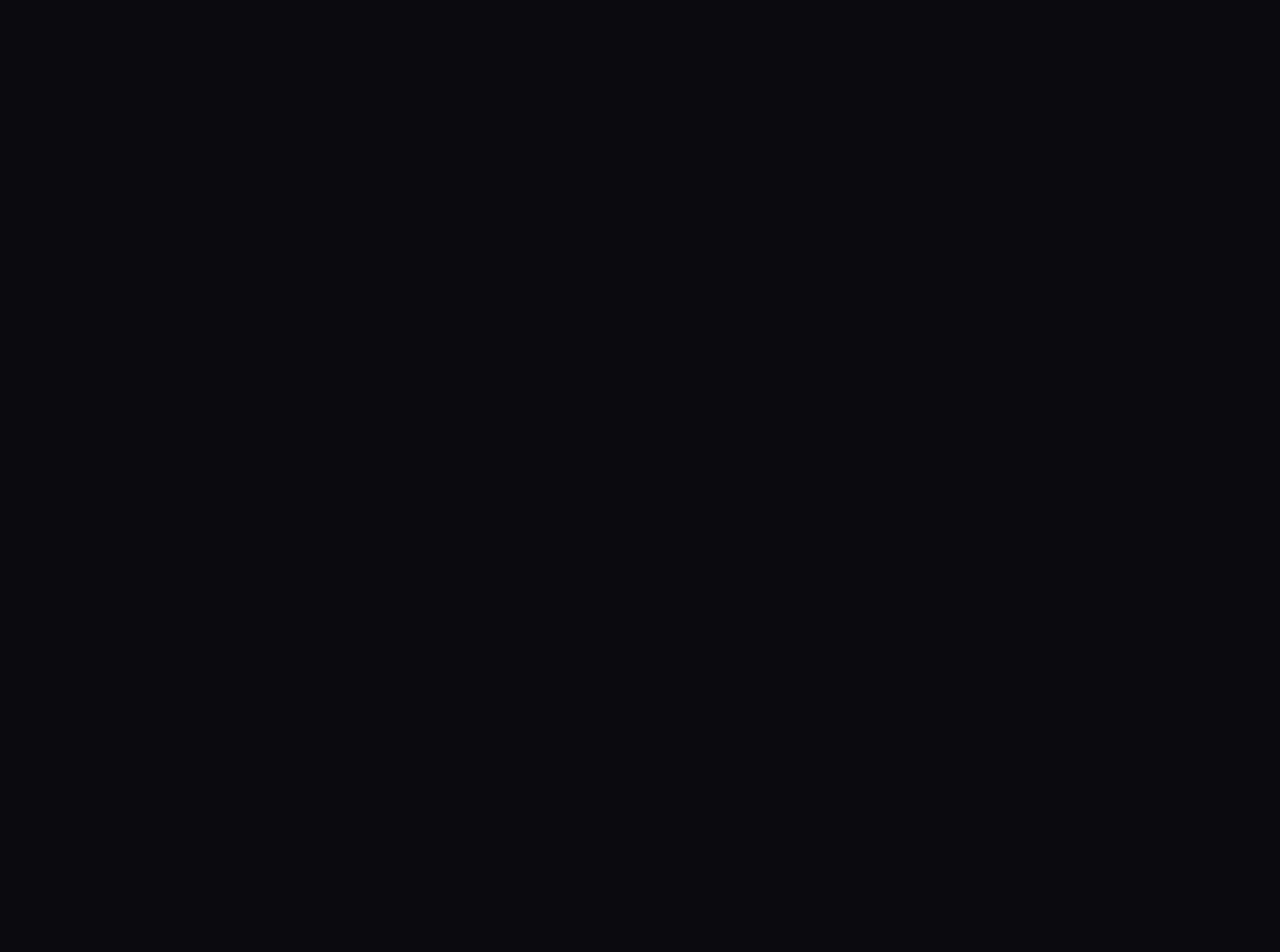
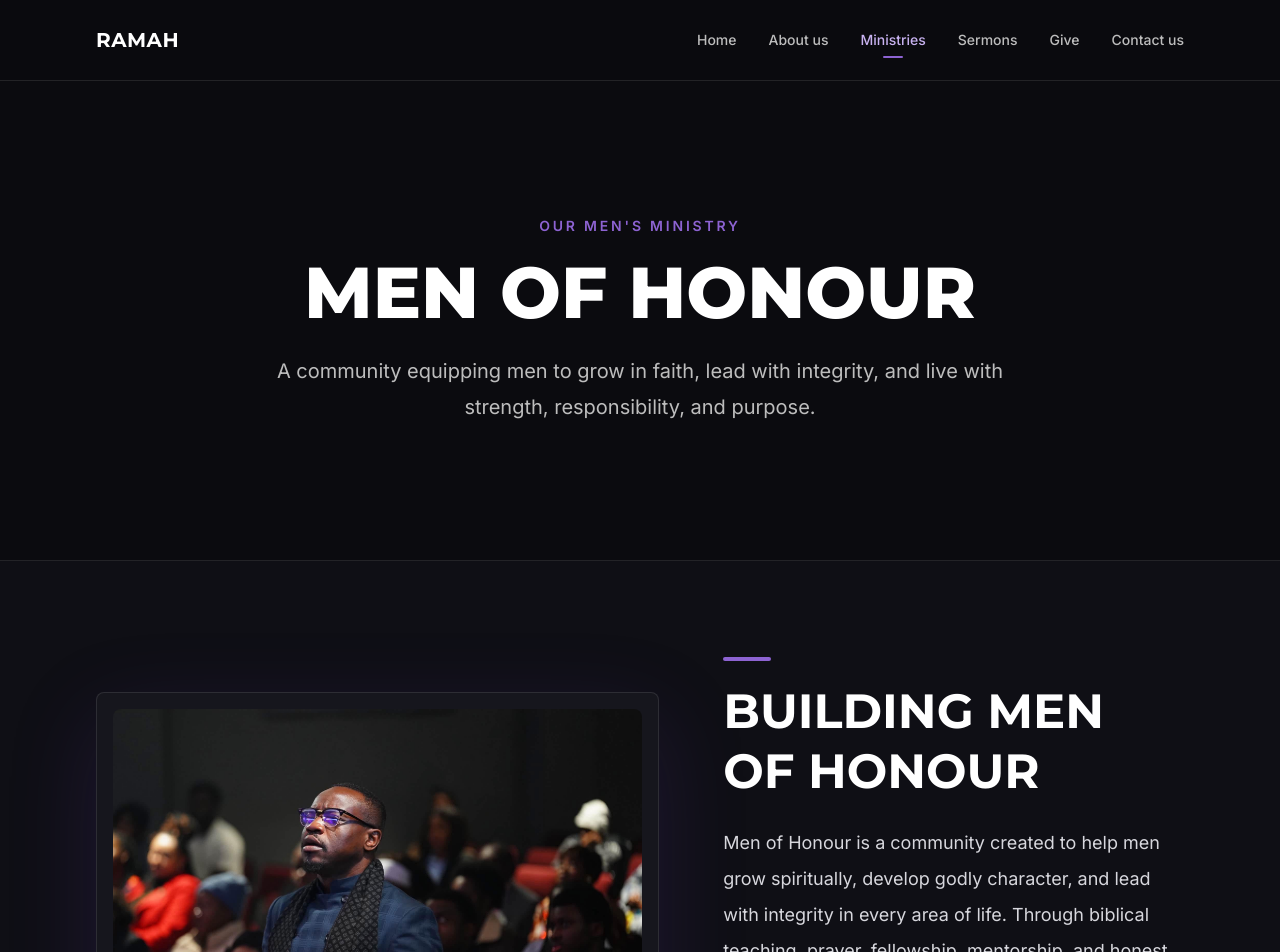
Before and after one commit to Armony-ftk/ramah-church, a Next.js app: page /ministries/men-of-honour in a window 1280 px wide. Before the commit this address had no page. Shown: the top 952 px of the page. Before the commit the page ends 800 px from the top, so only its background shows below. Built offline with nearby package versions, Linux system fonts and the light colour scheme.

Commit message:
Added individual ministries pages

```diff
--- a/src/data/ministries.ts
+++ b/src/data/ministries.ts
@@ -5,7 +5,7 @@
 
 export type MinistryOverviewDetails = {
   title: string;
-  description: string;
+  description?: string;
   paragraphs: string[];
   imageAlt: string;
 };
@@ -79,6 +79,35 @@
       "A safe, joyful and fun space where children are taught God's Word and grow in faith.",
     image: "/images/ministries/ramah-kidz-v2.jpeg",
     href: "/ministries/ramah-kidz",
+    // Temporary placeholder detail-page copy pending official ministry wording from the church.
+    details: {
+      hero: {
+        eyebrow: "OUR CHILDREN'S MINISTRY",
+        description:
+          "A joyful and nurturing space where children discover God, grow in faith, and build a strong spiritual foundation.",
+      },
+      overview: {
+        title: "GROWING YOUNG FAITH",
+        paragraphs: [
+          "RAMAH Kidz is a safe, joyful, and engaging ministry created to help children know God and grow in their faith from an early age. Through age-appropriate biblical teaching, worship, prayer, creative activities, and meaningful interaction, children are encouraged to understand God's Word, develop godly values, and experience church as a place where they are loved, supported, and able to belong.",
+        ],
+        imageAlt:
+          "Children participating in a RAMAH Kidz ministry gathering at The RAMAH Church",
+      },
+      meeting: {
+        title: "MEETING TIMES",
+        description: "Stay connected with our regular gatherings.",
+        prefix: "RAMAH Kidz gathers",
+        highlightedSchedule: "EVERY SUNDAY",
+        suffix:
+          "during our church services unless a specific change is announced.",
+        linkPrefix: "You can also check the",
+        linkLabel: "upcoming events on our homepage",
+        linkHref: "/#upcoming-events-list",
+        linkSuffix:
+          "for the latest ministry activities and special events.",
+      },
+    },
   },
   {
     title: "RAMAH Next-Generation",
@@ -87,6 +116,35 @@
       "A vibrant community where young people gather to fellowship and grow spiritually. ",
     image: "/images/ministries/ramah-next-generation.jpeg",
     href: "/ministries/ramah-next-generation",
+    // Temporary placeholder detail-page copy pending official ministry wording from the church.
+    details: {
+      hero: {
+        eyebrow: "OUR YOUTH MINISTRY",
+        description:
+          "A vibrant community where young people grow spiritually, build meaningful relationships, and discover their God-given purpose.",
+      },
+      overview: {
+        title: "EQUIPPING THE NEXT GENERATION",
+        paragraphs: [
+          "RAMAH Next-Generation is a community where young people and young adults are encouraged to grow in their relationship with God, build genuine friendships, and develop confidence in who God has called them to become. Through biblical teaching, prayer, worship, fellowship, and relevant conversations, the ministry creates a space where the next generation can ask questions, strengthen their faith, discover their gifts, and live with purpose.",
+        ],
+        imageAlt:
+          "Young people gathered during a RAMAH Next-Generation ministry event at The RAMAH Church",
+      },
+      meeting: {
+        title: "MEETING TIMES",
+        description: "Stay connected with our regular gatherings.",
+        prefix: "RAMAH Next-Generation gathers every",
+        highlightedSchedule: "FIRST SATURDAY",
+        suffix:
+          "of the month unless a specific change is announced.",
+        linkPrefix: "You can also check the",
+        linkLabel: "upcoming events on our homepage",
+        linkHref: "/#upcoming-events-list",
+        linkSuffix:
+          "for the latest ministry gatherings and special events.",
+      },
+    },
   },
   {
     title: "Women of Worth",
@@ -133,5 +191,34 @@
       "A community equipping men to lead with integrity, strength, responsibility, and faith.",
     image: "/images/ministries/men-of-honour.jpeg",
     href: "/ministries/men-of-honour",
+    // Temporary placeholder detail-page copy pending official ministry wording from the church.
+    details: {
+      hero: {
+        eyebrow: "OUR MEN'S MINISTRY",
+        description:
+          "A community equipping men to grow in faith, lead with integrity, and live with strength, responsibility, and purpose.",
+      },
+      overview: {
+        title: "BUILDING MEN OF HONOUR",
+        paragraphs: [
+          "Men of Honour is a community created to help men grow spiritually, develop godly character, and lead with integrity in every area of life. Through biblical teaching, prayer, fellowship, mentorship, and honest conversations, men are encouraged to become responsible leaders, faithful husbands and fathers, dependable members of the church, and positive influences in their workplaces and communities.",
+        ],
+        imageAlt:
+          "Men gathered during a Men of Honour ministry event at The RAMAH Church",
+      },
+      meeting: {
+        title: "MEETING TIMES",
+        description: "Stay connected with our regular gatherings.",
+        prefix: "Men of Honour gathers every",
+        highlightedSchedule: "THIRD SATURDAY",
+        suffix:
+          "of the month unless a specific change is announced.",
+        linkPrefix: "You can also check the",
+        linkLabel: "upcoming events on our homepage",
+        linkHref: "/#upcoming-events-list",
+        linkSuffix:
+          "for the latest ministry gatherings and special events.",
+      },
+    },
   },
 ];
```
